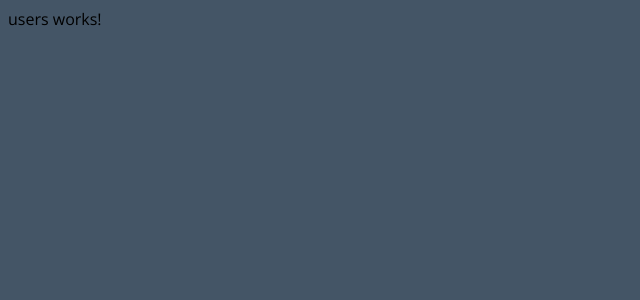
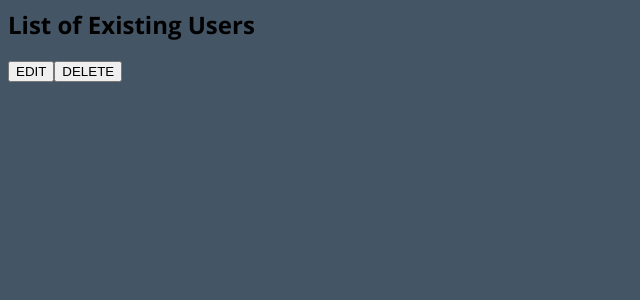
Before and after one commit to raviteja-chinta/login-and-dashboard-angular, an Angular app: page /users in a window 1280 px wide. Shown: the top 300 px of the page, without its empty margins (0-640 px from the left). Built offline with nearby package versions, Linux system fonts and the light colour scheme; sample sign-in values are in the browser's storage.

Commit message:
1 file modified, 1 added

```diff
--- a/src/app/users/users.component.html
+++ b/src/app/users/users.component.html
@@ -1,3 +1,14 @@
-<p>
-users works!
-</p>
+<h2>List of Existing Users</h2>
+
+<div *ngFor="let user of users">
+
+
+
+
+</div>
+<button (click)="edit()">
+    EDIT
+</button>
+<button (delete)="delete()">
+    DELETE
+</button>
```
Also changed, not shown: src/app/userinfo.json (added, +18 -0 lines).
